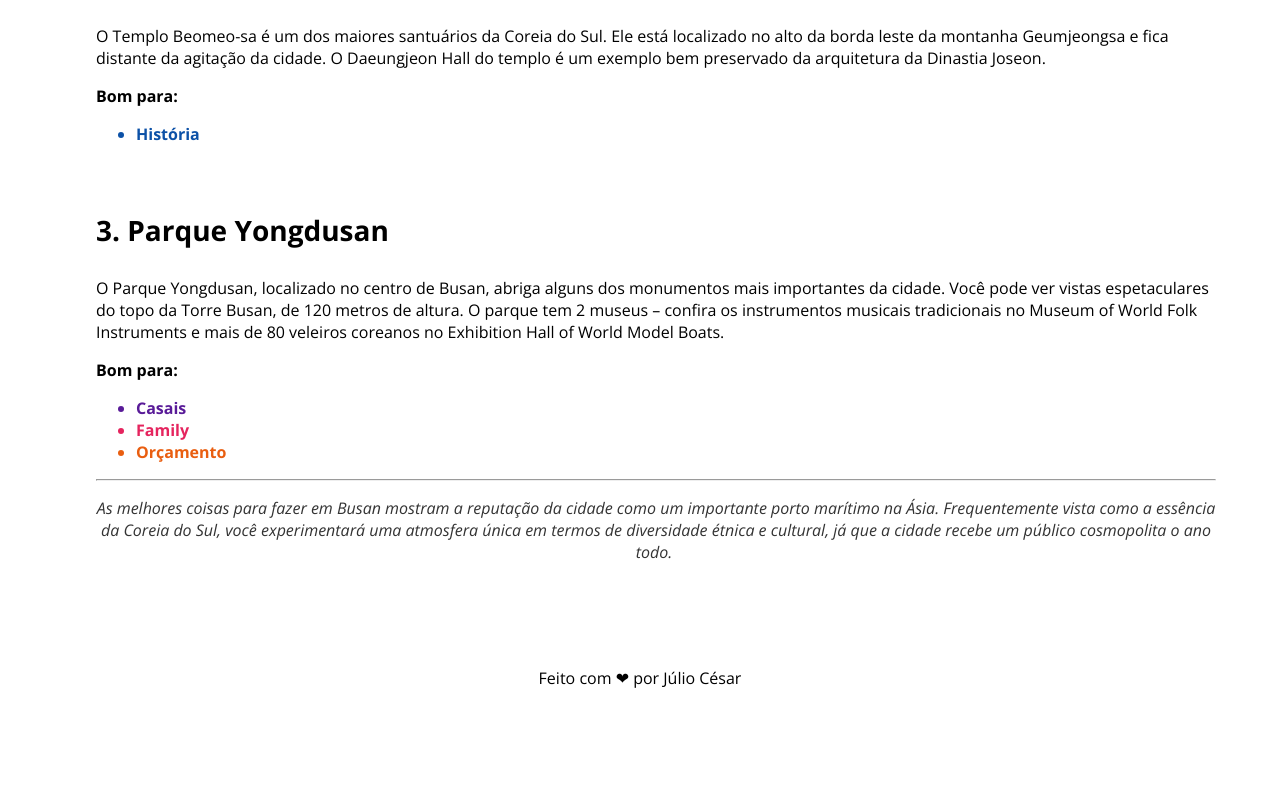
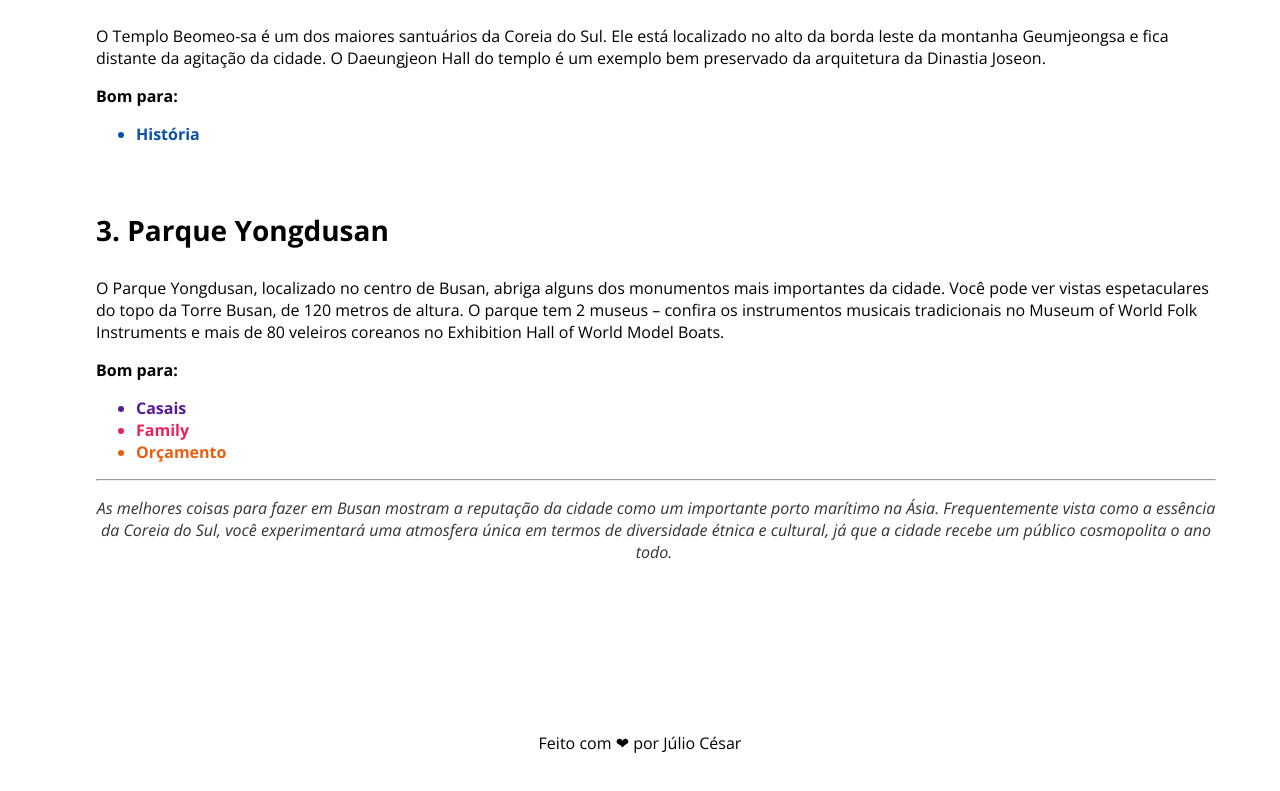
Before and after one commit to juliocesarneri/Desafio---Local-Tur-stico, a plain HTML site: page index.html in a window 1280 px wide. Shown: the part 865-1656 px from the top of the page. Before the commit the page ends 1562 px from the top, so only its background shows below. Drawn offline with nearby package versions, Linux system fonts and the light colour scheme.

Commit message:
margem no rodapé

```diff
--- a/style.css
+++ b/style.css
@@ -70,5 +70,6 @@ h3{
 }
 
 footer{
+  margin: 65px;
   text-align: center;
 }
```
